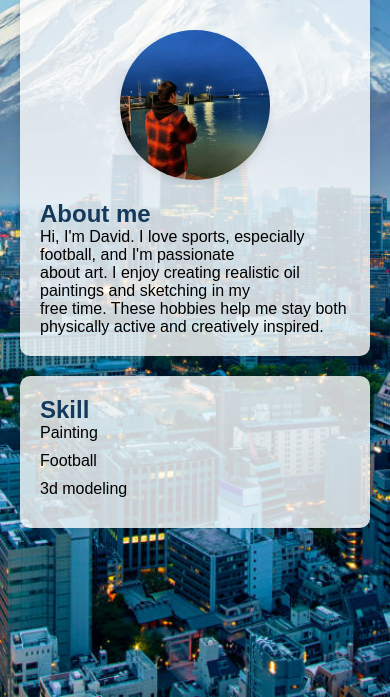
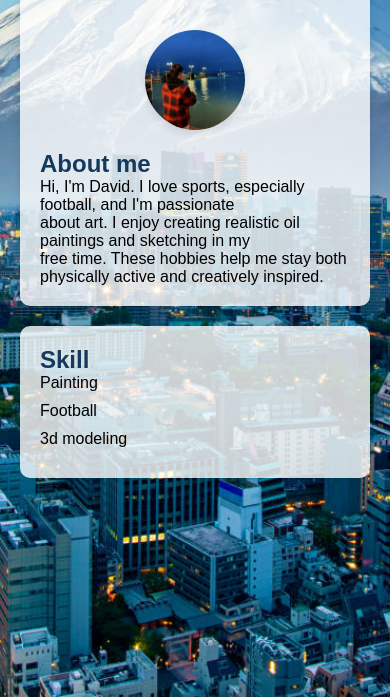
Before and after one commit to front-end-fundamentals-2025/fef-portfolio-davvvid20, a plain HTML site: page index.html in a window 390 px wide. Shown: the part 147-844 px from the top of the page. Drawn offline with Linux system fonts and the light colour scheme.

Commit message:
responsive

```diff
--- a/CSS/index.css
+++ b/CSS/index.css
@@ -72,3 +72,14 @@ li {
   object-fit: cover;
   box-shadow: 0 4px 8px rgba(0, 0, 0, 0.1);
 }
+
+@media (max-width: 600px) {
+  .profile {
+    width: 100px;
+    height: 100px;
+
+    nav ul li {
+      margin: 0 5px;
+    }
+  }
+}
```
